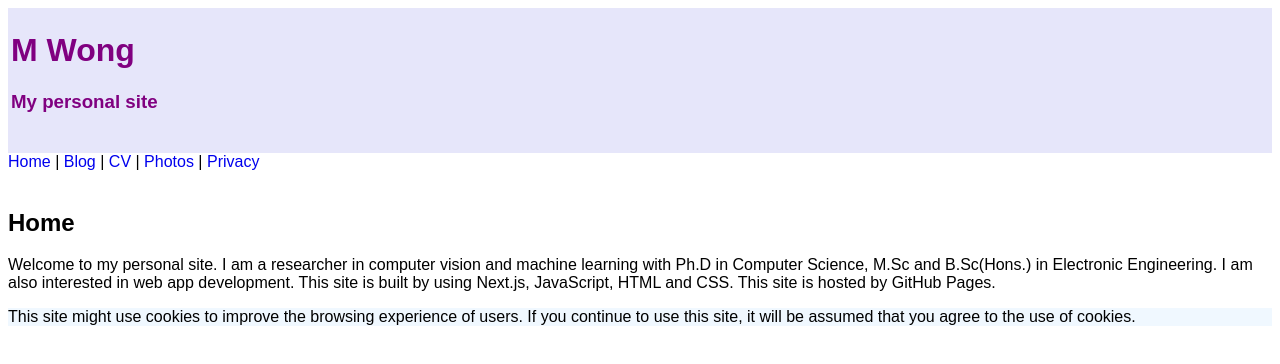
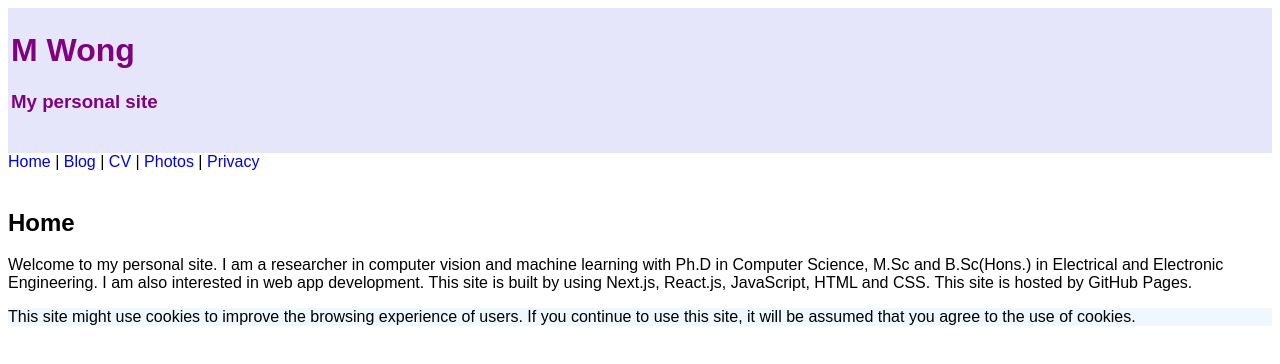
Before and after one commit to mwongau/next-site, a Next.js app: page /mysite/ in a window 1280 px wide. Shown: the top 364 px of the page. Built offline with nearby package versions, Linux system fonts and the light colour scheme.

Commit message:
27-12-24

```diff
--- a/app/page.js
+++ b/app/page.js
@@ -4,20 +4,17 @@ import styles from './page.module.css'
 export default function Page() {
   return (
     <div>
-
-
 	  <br />
-
 	  <h2>Home</h2>
 
 	  <p>Welcome to my personal site. I am a researcher in computer vision and machine learning
-	  with Ph.D in Computer Science, M.Sc and B.Sc(Hons.) in Electronic Engineering. I am also
-	  interested in web app development. This site is built by using Next.js, JavaScript,
-	  HTML and CSS. This site is hosted by GitHub Pages.</p>
+	  with Ph.D in Computer Science, M.Sc and B.Sc(Hons.) in Electrical and Electronic
+	  Engineering. I am also interested in web app development. This site is built by using
+	  Next.js, React.js, JavaScript, HTML and CSS. This site is hosted by GitHub Pages.</p>
 
-	  <p className={styles.footer}>This site might use cookies to improve the browsing experience of users. If you
-	  continue to use this site, it will be assumed that you agree to the use of cookies.</p>
-
+	  <p className={styles.footer}>This site might use cookies to improve the browsing
+	  experience of users. If you continue to use this site, it will be assumed that you agree
+	  to the use of cookies.</p>
     </div>
   );
 }
```
Also changed, not shown: package.json (+8 -7 lines), 2 other files (tests, documents, lock files or other folders).
